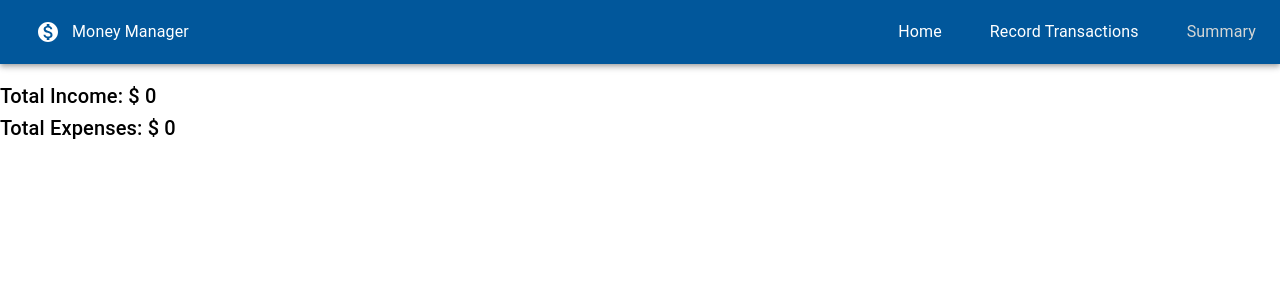
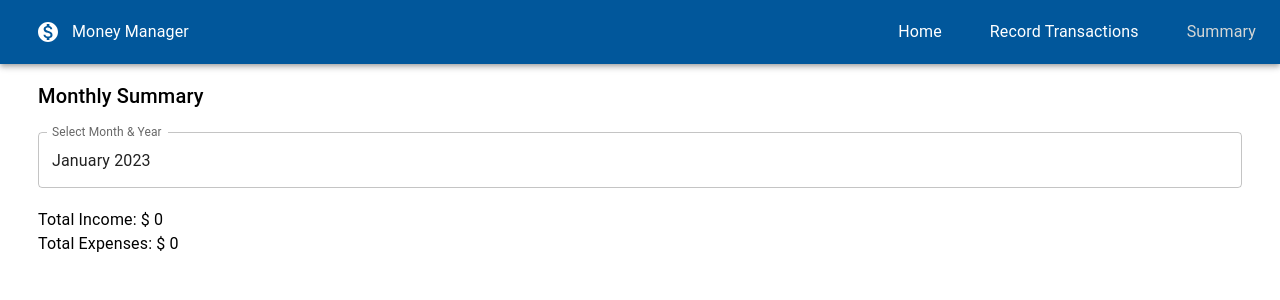
Before and after one commit to kcnabin/money-manager, a React (Create React App) app: page /summary in a window 1280 px wide. Shown: the top 300 px of the page. Built offline with nearby package versions, Linux system fonts and the light colour scheme.

Commit message:
month selector for monthly summary has been integrated

```diff
--- a/public/index.html
+++ b/public/index.html
@@ -1,6 +1,7 @@
 <!DOCTYPE html>
 <html lang="en">
   <head>
+    <meta name="viewport" content="width=device-width, initial-scale=1.0">
     <title>Money Manager</title>
   </head>
   <body>
--- a/src/components/add-income-expenses/AddIncomeExpenses.jsx
+++ b/src/components/add-income-expenses/AddIncomeExpenses.jsx
@@ -1,5 +1,5 @@
 import { useState } from 'react'
-import { Button, Stack, Box } from '@mui/material'
+import { Button, Stack } from '@mui/material'
 
 import Title from './components/Title'
 import SelectMainCategory from './components/SelectMainCategory'
--- a/src/components/summary/Summary.jsx
+++ b/src/components/summary/Summary.jsx
@@ -1,29 +1,69 @@
-import { Typography } from "@mui/material"
+import { Typography, TextField, Stack } from "@mui/material"
 import { useSelector } from 'react-redux'
+import { DatePicker } from '@mui/x-date-pickers/DatePicker'
+import { useState } from 'react'
 
 const Summary = () => {
-    const allIncomeAmount = useSelector(state => state.transactions.incomeRecords)
-        .map(eachIncome => eachIncome.amount)
+    const checkForDateMatch = (dateAdded, displayDate) => {
+        if ( (dateAdded.getFullYear() === displayDate.getFullYear())
+            && (dateAdded.getMonth() === displayDate.getMonth()) ) {
+                return true
+            }
+        else return false
+    }
 
+    const [displayDate, setDisplayDate] = useState(new Date())
+    console.info('Selected date' , displayDate.getFullYear(), displayDate.getMonth() + 1)
+
+    const matchedMonthlyIncomes = useSelector(state => state.transactions.incomeRecords)
+        .filter(eachIncome => checkForDateMatch(eachIncome.dateAdded, displayDate))
+    console.info('All incomes for selected months', matchedMonthlyIncomes)
+
+    const allIncomeAmount = matchedMonthlyIncomes.map(eachIncome => eachIncome.amount)
     const totalIncome = allIncomeAmount
         .reduce((previousValue, currentValue) => previousValue + currentValue, 0)
 
-    const allExpensesAmount = useSelector(state => state.transactions.expensesRecords)
-        .map(eachExpenses => eachExpenses.amount)
 
+
+    const matchedMonthlyExpenses = useSelector(state => state.transactions.expensesRecords)
+        .filter(eachExpense => checkForDateMatch(eachExpense.dateAdded, displayDate))
+    console.info('All incomes for selected months', matchedMonthlyExpenses)
+
+    const allExpensesAmount = matchedMonthlyExpenses.map(eachExpense => eachExpense.amount)
     const totalExpenses = allExpensesAmount
         .reduce((previousValue, currentValue) => previousValue + currentValue, 0)
 
     return (
-        <div>
-            <Typography variant="h6">
-                Total Income: $ {totalIncome}
+        <Stack spacing={2.5} sx={{padding: {
+            xs: '0 32px',
+            sm: '0 38px'
+        }}}>
+            <Typography variant="h6">Monthly Summary</Typography>
+            <DatePicker
+                label='Select Month & Year'
+                views={['month', 'year']}
+                value={displayDate}
+                onChange={newValue => setDisplayDate(newValue)}
+                renderInput={params => <TextField {...params} /> }
+            />
+
+            <Typography variant="body1">
+                <Stack>
+                    Total Income: $ {totalIncome}
+                </Stack>
+                <Stack>
+                    Total Expenses: $ {totalExpenses}
+                </Stack>
             </Typography>
 
-            <Typography variant="h6">
-                Total Expenses: $ {totalExpenses}
+            <Typography variant="body1">
+
             </Typography>
-        </div>
+
+
+
+
+        </Stack>
     )
 }
 
--- a/src/index.js
+++ b/src/index.js
@@ -7,11 +7,11 @@ import { Provider } from 'react-redux'
 
 const root = ReactDOM.createRoot(document.getElementById('root'));
 root.render(
-  <React.StrictMode>
+
     <BrowserRouter>
       <Provider store={store}>
         <App />
       </Provider>
     </BrowserRouter>
-  </React.StrictMode>
+
 );
```
Also changed, not shown: package.json (+6 -3 lines), 2 other files (tests, documents, lock files or other folders).
